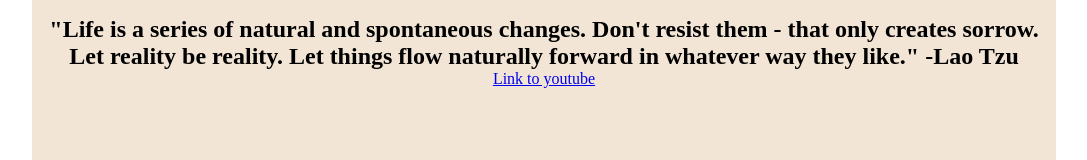
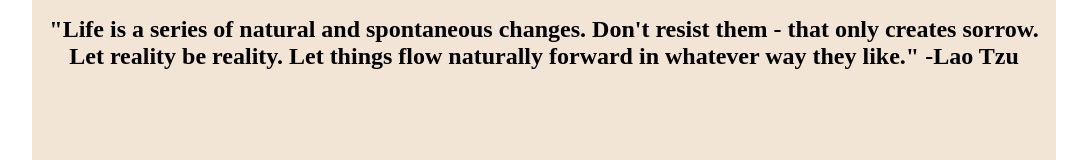
Before and after one commit to loiphung/loiphung.github.io, a plain HTML site: page index.html in a window 1280 px wide. Shown: the part 304-464 px from the top of the page, without its empty margins (96-1183 px from the left). Drawn offline with Linux system fonts and the light colour scheme; a web font is replaced by a local one.

Commit message:
delete youtube link on home

```diff
--- a/index.html
+++ b/index.html
@@ -22,7 +22,7 @@
 	<h2 >"Life is a series of natural and spontaneous changes. Don't resist them - that only creates sorrow. Let reality be reality. Let things flow naturally forward in whatever way they like." -Lao Tzu</h2>
 
 
-	<a href="https://www.youtube.com"">Link to youtube</a>
+
 </div>
 </body>
 </html>
```
